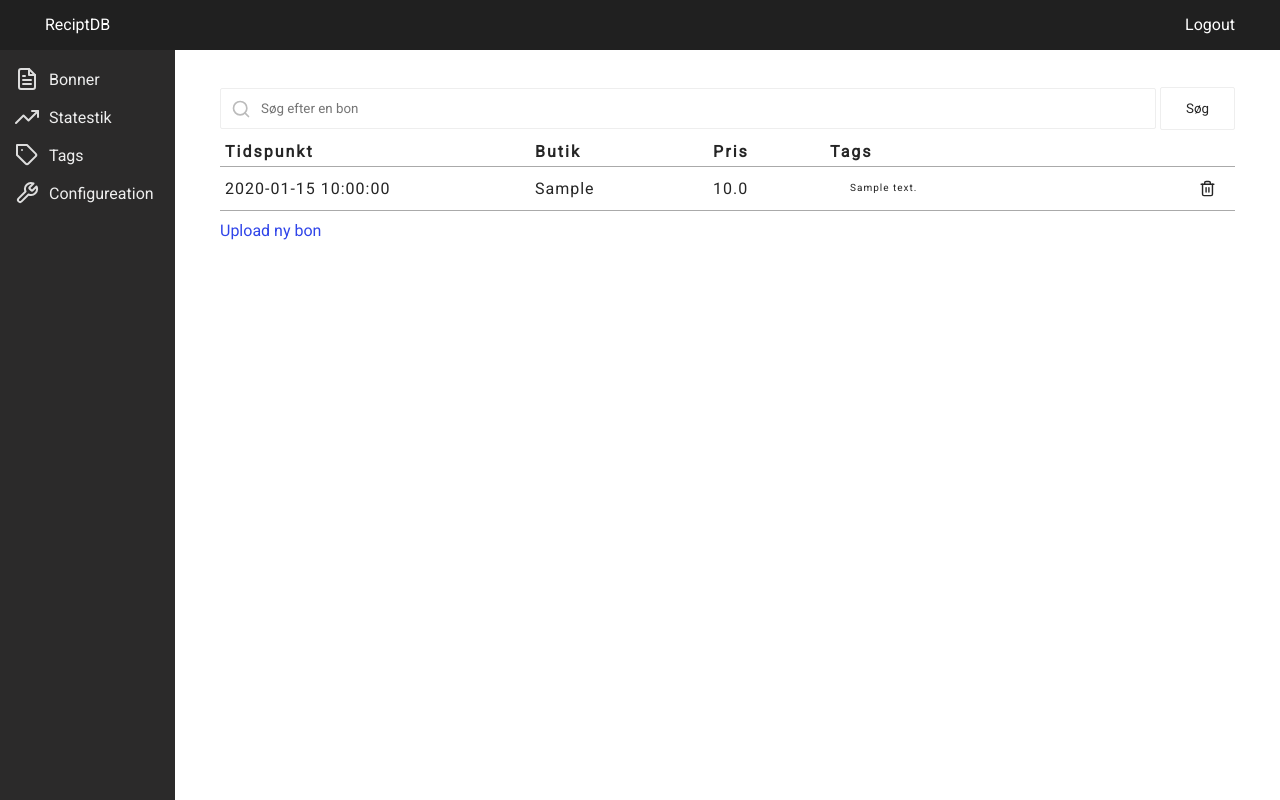
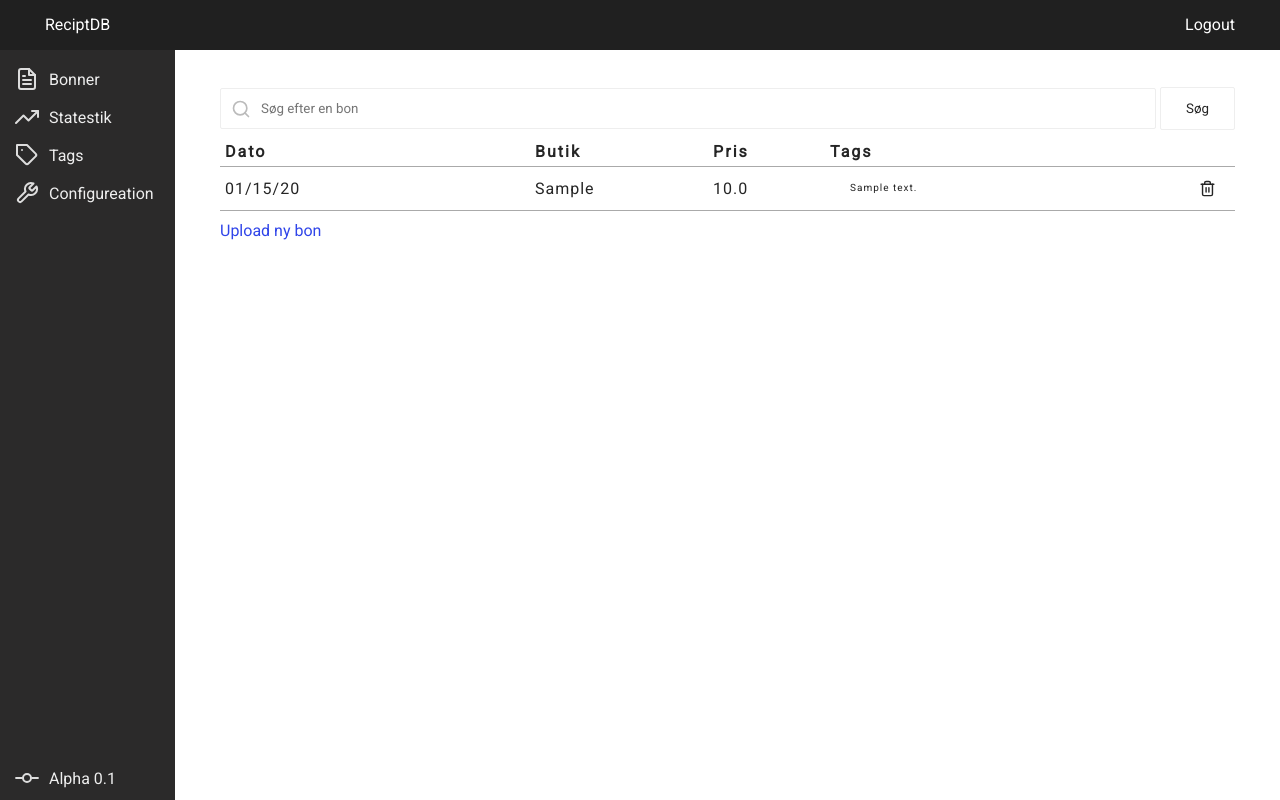
Before and after one commit to logicguy1/ReciptDB, a Flask app: page / in a window 1280 px wide. Run offline with Flask 2, Linux system fonts and the light colour scheme; a user stored in the database is signed in; tables that the repository leaves empty hold one stand-in row (values such as "Sample post").

Commit message:
Deployment prep and version display

```diff
--- a/app/static/css/admin.css
+++ b/app/static/css/admin.css
@@ -103,8 +103,6 @@ td img {
 }
 
 .context-menu ul li {
-  padding-bottom: 7px;
-  padding-top: 7px;
   border: 1px solid black;
 }
 
@@ -112,6 +110,10 @@ td img {
   text-decoration: none;
   color: black;
   cursor: pointer;
+  width: 100%;
+  padding-bottom: 7px;
+  padding-top: 7px;
+  display: block;
 }
 
 .context-menu ul li:hover {
--- a/app/static/css/base.css
+++ b/app/static/css/base.css
@@ -191,6 +191,7 @@ select {
 
   align-items: center;
   width: 150px;
+  transition: all .3s ease;
 }
 
 #sidebar a:hover {
@@ -200,6 +201,16 @@ select {
 
 #sidebar * {
   color: #eee;
+}
+
+#sidebar #bottom {
+  position: absolute;
+  bottom: 10px;
+  width: 160px;
+  padding-left: 15px;
+  display: flex;
+  align-items: center;
+  gap: 10px;
 }
 
 /* Tags */
--- a/app/templates/base.html
+++ b/app/templates/base.html
@@ -41,6 +41,8 @@
             </div>
           {% endif %}
         {% endwith %}
+
+        {% if current_user.is_authenticated %}
         <div id="sidebar">
           <p>
             <a href="{{ url_for('dashboard.index') }}">
@@ -60,7 +62,6 @@
               Tags
             </a>
           </p>
-          {% if current_user.is_authenticated %}
             {% if current_user.is_admin() %}
             <p>
               <a href="{{ url_for('admin.index') }}">
@@ -69,8 +70,12 @@
               </a>
             </p>
             {% endif %}
-          {% endif %}
+          <div id="bottom">
+            <img src="/static/img/white/git_commit_icon.svg" alt="">
+            Alpha 0.1
+          </div>
         </div>
+        {% endif %}
         <div id="main">
           {% block content %}{% endblock %}
         </div>
--- a/app/templates/dashboard/main.html
+++ b/app/templates/dashboard/main.html
@@ -14,7 +14,7 @@
   <table>
     <thead>
       <tr>
-        <th>Tidspunkt</th>
+        <th>Dato</th>
         <th>Butik</th>
         <th>Pris</th>
         <th>Tags</th>
@@ -24,7 +24,7 @@
     <tbody>
       {% for recipt in recipts %}
         <tr onclick="open_new('{{ recipt.id }}');">
-          <td>{{ recipt.timestamp }}</td>
+          <td>{{ recipt.timestamp.strftime("%x") }}</td>
           <td>{{ recipt.store }}</td>
           <td>{{ recipt.total }}</td>
           <td>
```
Also changed, not shown: app/cv2_model.py (+18 -12 lines), requirements.txt (+14 -13 lines), README.md, app/static/img/white/database_icon.svg (added), app/static/img/white/git_commit_icon.svg (added), app/static/img/white/hexagon_icon.svg (added), 1 other file.
